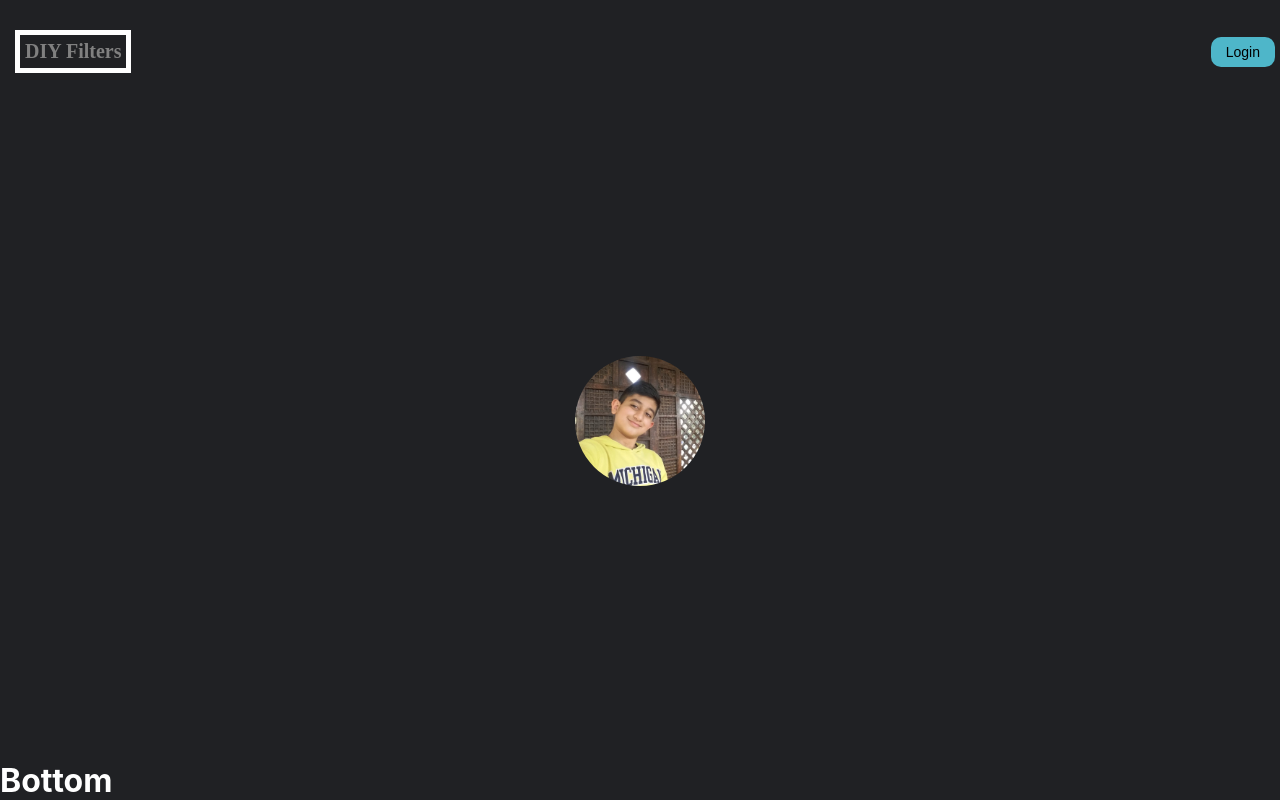
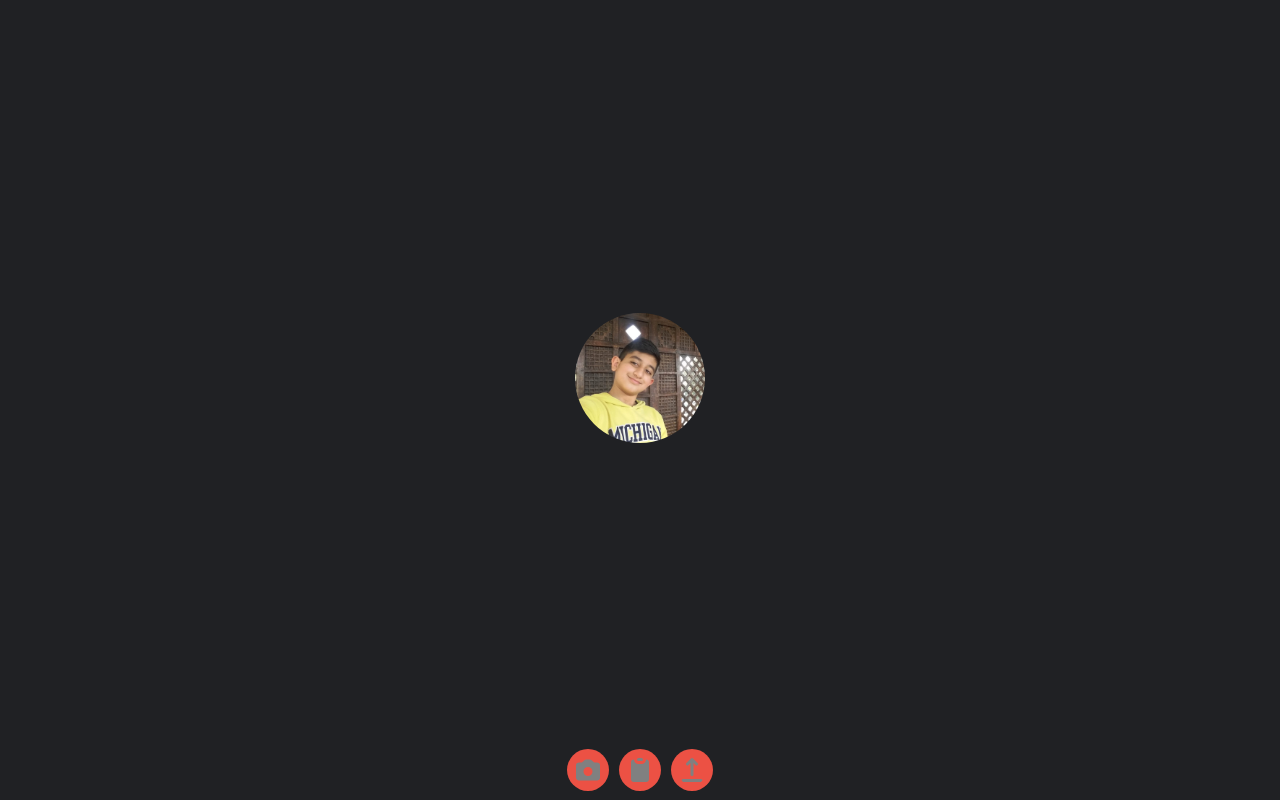
Before and after one commit to SajawalHassan/DIYEmoji-python, a React (Create React App) app in the folder frontend/: page / in a window 1280 px wide. Built offline with nearby package versions, Linux system fonts and the light colour scheme.

Commit message:
Add bottom buttons

```diff
--- a/frontend/package.json
+++ b/frontend/package.json
@@ -8,6 +8,7 @@
     "@testing-library/react": "^11.2.7",
     "@testing-library/user-event": "^12.8.3",
     "react": "^17.0.2",
+    "react-clock": "^3.0.0",
     "react-dom": "^17.0.2",
     "react-scripts": "4.0.3",
     "web-vitals": "^1.1.2"
--- a/frontend/public/index.html
+++ b/frontend/public/index.html
@@ -24,7 +24,7 @@
       work correctly both with client-side routing and a non-root public URL.
       Learn how to configure a non-root public URL by running `npm run build`.
     -->
-    <title>React App</title>
+    <title>DIY filters</title>
   </head>
   <body>
     <noscript>You need to enable JavaScript to run this app.</noscript>
--- a/frontend/src/components/bottom/Bottom.css
+++ b/frontend/src/components/bottom/Bottom.css
@@ -1,4 +1,34 @@
-.bottom {
+:root {
+  --icon-bg: #ec5144;
+  --icon-bg-hover: #b33c31;
+  --icon-bg-active: bisque;
+}
+
+.bottom__center {
+  display: flex;
+  justify-content: center;
+  width: 100vw;
   position: absolute;
   bottom: 0;
 }
+
+.bottom__icon {
+  object-fit: contain;
+  height: 30px;
+  color: #808080;
+  margin: 0px 5px 5px 5px;
+  background-color: var(--icon-bg);
+  border-radius: 999px;
+  padding: 6px;
+  cursor: pointer;
+}
+
+.bottom__icon:hover {
+  background-color: var(--icon-bg-hover);
+  transition: background-color 500ms ease-out;
+}
+
+.bottom__icon:active {
+  background-color: var(--icon-bg-active);
+  transition: 300ms;
+}
--- a/frontend/src/components/bottom/Bottom.js
+++ b/frontend/src/components/bottom/Bottom.js
@@ -1,10 +1,22 @@
 import React from "react";
 import "./Bottom.css";
+
+import { CameraIcon, ClipboardIcon, UploadIcon } from "@heroicons/react/solid";
 
 function Bottom() {
   return (
     <div className="bottom">
-      <h1>Bottom</h1>
+      <div className="bottom__center">
+        <a href="#" title="Open webcam">
+          <CameraIcon className="bottom__icon" />
+        </a>
+        <a href="#" title="Create filter">
+          <ClipboardIcon className="bottom__icon" />
+        </a>
+        <a href="#" title="Upload photo">
+          <UploadIcon className="bottom__icon" />
+        </a>
+      </div>
     </div>
   );
 }
--- a/frontend/src/components/main/Main.css
+++ b/frontend/src/components/main/Main.css
@@ -2,7 +2,8 @@
   padding: 30px 5px;
 }
 
-.main__header {
+/* ADD WHEN HAVE AUTH */
+/* .main__header {
   display: flex;
   align-items: center;
   justify-content: space-between;
@@ -32,7 +33,7 @@
 
 .main__header > .main__headerRight > button:hover {
   background-color: rgb(34, 139, 158);
-}
+} */
 
 .main__body {
   display: flex;
--- a/frontend/src/components/main/Main.js
+++ b/frontend/src/components/main/Main.js
@@ -6,14 +6,15 @@ import profile_pic from "./images/profilepic.jpg";
 function main() {
   return (
     <div className="main">
-      <div className="main__header">
+      {/* ADD WHEN HAVE ACTUAL AUTH */}
+      {/* <div className="main__header">
         <div className="main__headerLeft">
           <h1>DIY Filters</h1>
         </div>
         <div className="main__headerRight">
           <button>Login</button>
         </div>
-      </div>
+      </div> */}
 
       <div className="main__body">
         {/* WILL CHANGE TO AUTHENTICATOR IMG */}
```
Also changed, not shown: 1 other file (tests, documents, lock files or other folders).
